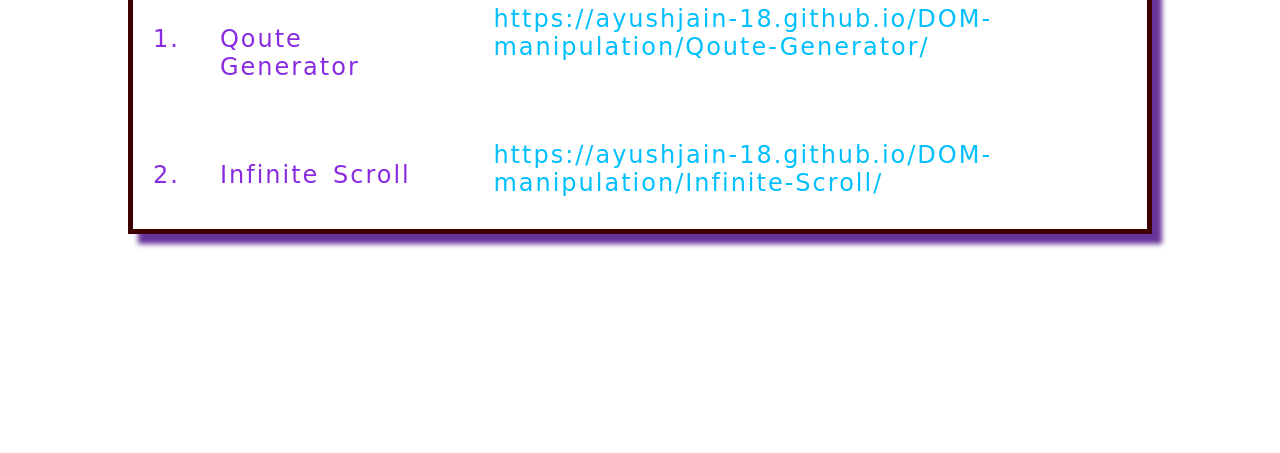
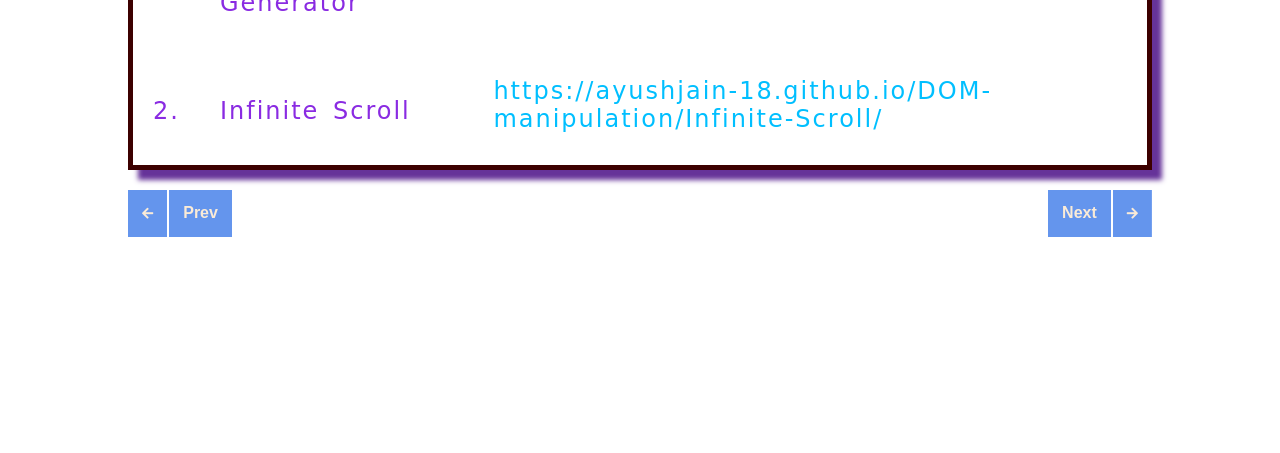
Before and after one commit to AyushJain-18/DOM-manipulation, a website: page index.html in a window 1280 px wide. Shown: the part 347-800 px from the top of the page. Drawn offline with Linux system fonts and the light colour scheme; a web font is replaced by a local one.

Commit message:
added special button

```diff
--- a/index.css
+++ b/index.css
@@ -9,7 +9,7 @@ body{
 }
 .header{
     width: 100%;
-    padding-top: 10vh;
+    padding-top: 2vh;
     display: flex;
     justify-content: center;
     flex-direction: row;
@@ -85,6 +85,120 @@ body{
     color: rgb(0, 173, 231);
 }
 
+.specialButtons{
+    display         : flex;
+    flex-direction  : row;
+    justify-content :space-between ;
+    width           : 80%;
+    margin: 20px auto 0px;
+}
+
+.specialEffectButtonContainerNext{
+    cursor      : pointer;
+    position    : relative;
+    padding     : 0px;
+    color       : antiquewhite;
+    font-size   : .8rem ;
+    font-family : 'Actor', sans-serif;
+    font-weight : 500;
+    height      : 47px;
+    min-width   : -webit-fit-content;
+    min-width   : -moz-fit-content;
+    min-width   : fit-content ;
+
+    background-color    : cornflowerblue ;
+    position            : relative;
+    transition          : all .2s ease-out;
+    border              : transparent;
+    background          : linear-gradient(60deg, antiquewhite 50%, cornflowerblue 0);
+    background-size     : 300% 100% ;  /* this is used to specify background size   */
+    background-position : 100% 100% ; /* here we have to mention x and y co-ordinate  */
+
+}
+
+
+.specialEffectButtonContainerPrevious{
+    cursor      : pointer;
+    position    : relative;
+    padding     : 0px;
+    color       :antiquewhite;
+    font-size   : .8rem ;
+    font-family : 'Actor', sans-serif;
+    font-weight : 500;
+    height      : 47px;
+    min-width   : -webit-fit-content;
+    min-width   : -moz-fit-content;
+    min-width   : fit-content ;
+
+    background-color    : cornflowerblue ;
+    position            : relative;
+    transition          : all .2s ease-out;
+    border              : transparent;
+    background          : linear-gradient(300deg, antiquewhite 50%, cornflowerblue 0);
+    background-size     : 300% 100% ;  /* this is used to specify background size   */
+    background-position : 0% 100% ; /* here we have to mention x and y co-ordinate  */
+}
+
+.buttonContentContainer{
+    display         : flex;
+    height          : 100%;
+    flex-wrap       : nowrap;
+    justify-content : center;
+    align-items     : center;
+}
+.buttonContent{
+    max-width       : 75px;
+    height          : auto;
+    max-height      : 47px;
+    padding         : 14px;
+    font-size       : 1rem ;
+    font-weight     : bold ;
+}
+.presentation{
+    height          : 45px;
+    margin          : 0;
+    border          : .1px solid white;
+    color           : white;
+}
+.iconContainer{
+    padding         : 14px ;
+}
+.shortArrow{
+        color       :  antiquewhite
+}
+.longArrow{
+    display             : none;
+}
+
+/* Hover effect */
+
+
+.specialEffectButtonContainerNext:hover{
+    background-position: left bottom;
+    color:cornflowerblue;
+}
+.specialEffectButtonContainerPrevious:hover{
+    background-position: right bottom;
+    color:cornflowerblue;
+}
+.specialEffectButtonContainerNext:hover .iconContainer,.specialEffectButtonContainerPrevious:hover .iconContainer{
+    padding             : 14px;
+}
+.specialEffectButtonContainerNext:hover .shortArrow, .specialEffectButtonContainerPrevious:hover .shortArrow{
+    display             : none;
+}
+.specialEffectButtonContainerNext:hover .longArrow, .specialEffectButtonContainerPrevious:hover .longArrow{
+    display             : block;
+    color               : cornflowerblue;
+}
+
+.specialEffectButtonContainerPrevious :active{
+    transform:  scale(0.9);
+}
+.specialEffectButtonContainerNext :active{
+    transform:  scale(0.9);
+}
+
 @media (min-width: 600px)and (max-width: 900px){
     .header{
         font-size: 3rem;
--- a/index.html
+++ b/index.html
@@ -36,6 +36,37 @@
             </div>
     </div>
 
+    <!-- special unilever button -->
+    <div class='specialButtons'>
+        <!-- previous button -->
+        <div class='specialEffectButtonContainerPrevious'>
+           <div class='buttonContentContainer'>
+               <div class='iconContainer'>
+                   <i class="fas fa-arrow-left shortArrow"></i>
+                   <i class="fas fa-long-arrow-alt-left longArrow"></i>
+               </div>
+               <hr  class='presentation'>
+               <div class='buttonContent'>Prev</div>
+           </div>
+       </div>
+
+
+           <!-- next button -->
+           <div class='specialEffectButtonContainerNext'>
+               <div class='buttonContentContainer'>
+                   <div class='buttonContent'>Next</div>
+                   <hr  class='presentation'>
+                   <div class='iconContainer'>
+                       <i class="fas fa-arrow-right shortArrow"></i>
+                       <i class="fas fa-long-arrow-alt-right longArrow"></i>
+                   </div>
+               </div>
+           </div>
+
+
+
+   </div>
+
     <!-- Script -->
     <script src="./script.js"></script>
 </body>
```
